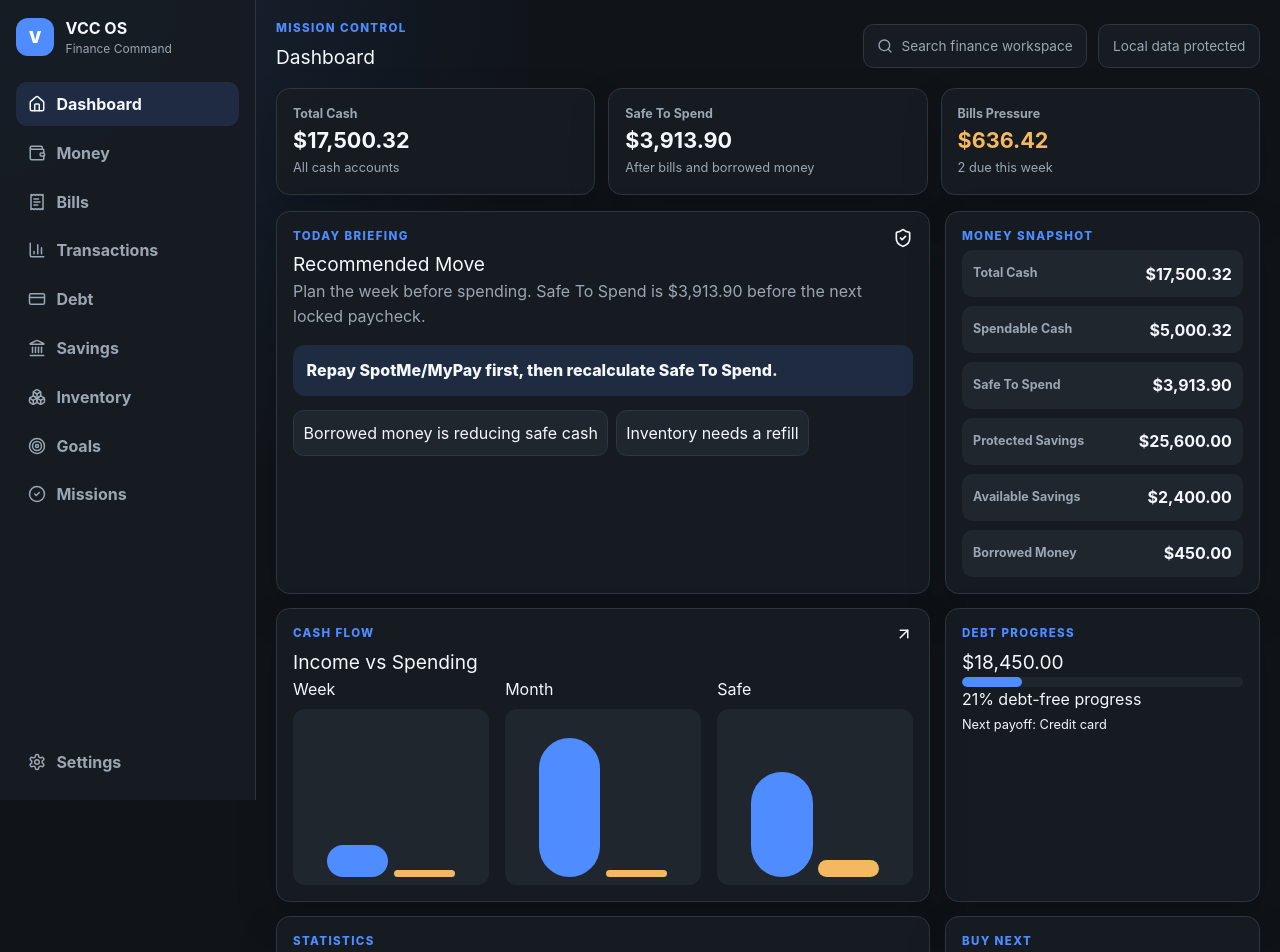
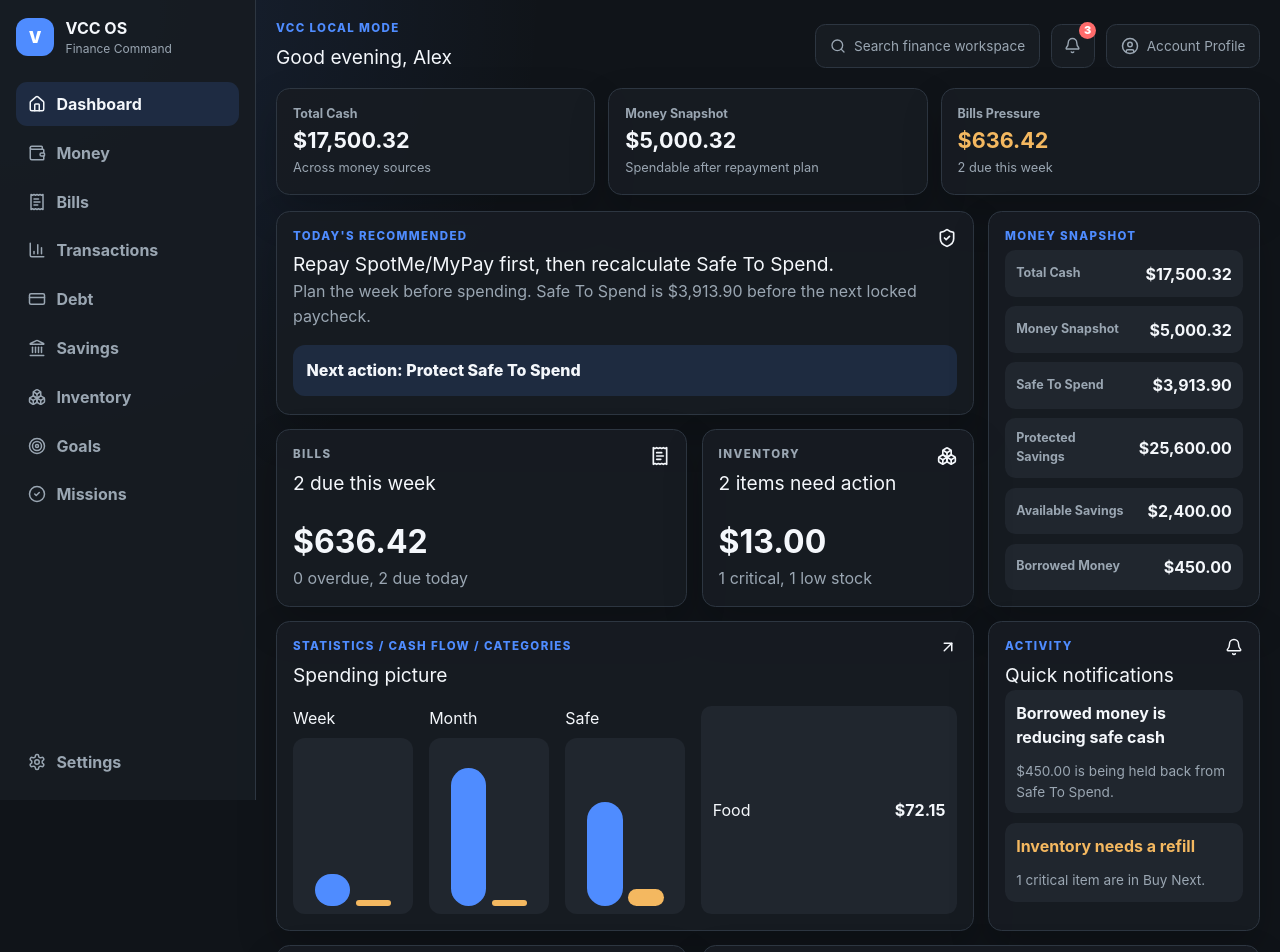
Before and after one commit to itwizzle21-CYBER/vcc-os, a React (Vite) app: page / in a window 1280 px wide. Shown: the top 952 px of the page. Built offline with nearby package versions, Linux system fonts and the light colour scheme.

Commit message:
Refine dashboard desktop mission layout

```diff
--- a/src/components/dashboard/Dashboard.tsx
+++ b/src/components/dashboard/Dashboard.tsx
@@ -1,4 +1,4 @@
-import { ArrowUpRight, ShieldCheck } from "lucide-react";
+import { ArrowUpRight, Bell, Boxes, ReceiptText, ShieldCheck } from "lucide-react";
 import { formatCurrency } from "../../lib/calculations/currency";
 import type { DecisionState, FinancialState } from "../../lib/types/app";
 
@@ -15,12 +15,12 @@ export default function Dashboard({
         <a href="/money" className="kpi-card">
           <span>Total Cash</span>
           <strong>{formatCurrency(financialState.totalCash)}</strong>
-          <small>All cash accounts</small>
+          <small>Across money sources</small>
         </a>
         <a href="/money" className="kpi-card">
-          <span>Safe To Spend</span>
-          <strong>{formatCurrency(financialState.safeToSpend)}</strong>
-          <small>After bills and borrowed money</small>
+          <span>Money Snapshot</span>
+          <strong>{formatCurrency(financialState.spendableCash)}</strong>
+          <small>Spendable after repayment plan</small>
         </a>
         <a href="/bills" className="kpi-card warning">
           <span>Bills Pressure</span>
@@ -29,31 +29,24 @@ export default function Dashboard({
         </a>
       </section>
 
-      <section className="dashboard-grid">
+      <section className="dashboard-grid refined-dashboard-grid">
         <a href="/missions" className="panel command-panel">
           <div className="panel-heading">
             <div>
-              <p className="eyebrow">Today Briefing</p>
-              <h2>Recommended Move</h2>
+              <p className="eyebrow">Today&apos;s Recommended</p>
+              <h2>{decisionState.recommendedMove}</h2>
             </div>
             <ShieldCheck size={20} />
           </div>
           <p className="briefing">{decisionState.todayBriefing}</p>
-          <div className="recommended">{decisionState.recommendedMove}</div>
-          <div className="alerts-strip">
-            {decisionState.priorityAlerts.slice(0, 3).map((alert) => (
-              <span key={alert.title} className={alert.tone}>
-                {alert.title}
-              </span>
-            ))}
-          </div>
+          <div className="recommended">Next action: {decisionState.missionStack[0]?.title || "Protect the week"}</div>
         </a>
 
         <a href="/money" className="panel balance-panel">
           <p className="eyebrow">Money Snapshot</p>
           <div className="balance-list">
             <Metric label="Total Cash" value={financialState.totalCash} />
-            <Metric label="Spendable Cash" value={financialState.spendableCash} />
+            <Metric label="Money Snapshot" value={financialState.spendableCash} />
             <Metric label="Safe To Spend" value={financialState.safeToSpend} />
             <Metric label="Protected Savings" value={financialState.protectedSavings} />
             <Metric label="Available Savings" value={financialState.availableSavings} />
@@ -61,25 +54,40 @@ export default function Dashboard({
           </div>
         </a>
 
-        <a href="/debt" className="panel progress-panel">
-          <p className="eyebrow">Debt Progress</p>
-          <h2>{formatCurrency(financialState.totalDebt)}</h2>
-          <div className="progress-track">
-            <div style={{ width: `${financialState.debtFreePercent}%` }} />
+        <a href="/bills" className="panel bills-focus-panel">
+          <div className="panel-heading">
+            <div>
+              <p className="eyebrow">Bills</p>
+              <h2>{financialState.billsDueThisWeek} due this week</h2>
             </div>
-          <p>{financialState.debtFreePercent.toFixed(0)}% debt-free progress</p>
-          <small>Next payoff: {financialState.nextPayoff}</small>
+            <ReceiptText size={20} />
+          </div>
+          <strong>{formatCurrency(financialState.billsPressure)}</strong>
+          <p>{financialState.overdueBills} overdue, {financialState.billsDueToday} due today</p>
         </a>
 
-        <a href="/transactions" className="panel chart-panel">
+        <a href="/inventory" className="panel inventory-focus-panel">
           <div className="panel-heading">
             <div>
-              <p className="eyebrow">Cash Flow</p>
-              <h2>Income vs Spending</h2>
+              <p className="eyebrow">Inventory</p>
+              <h2>{financialState.buyNextCount} items need action</h2>
+            </div>
+            <Boxes size={20} />
+          </div>
+          <strong>{formatCurrency(financialState.estimatedRefillCost)}</strong>
+          <p>{financialState.criticalItems} critical, {financialState.lowStock} low stock</p>
+        </a>
+
+        <a href="/transactions" className="panel analytics-panel">
+          <div className="panel-heading">
+            <div>
+              <p className="eyebrow">Statistics / Cash Flow / Categories</p>
+              <h2>Spending picture</h2>
             </div>
             <ArrowUpRight size={18} />
           </div>
-          <div className="bars">
+          <div className="analytics-split">
+            <div className="bars compact-bars">
               {financialState.cashFlow.map((bar) => (
                 <div key={bar.label}>
                   <span>{bar.label}</span>
@@ -90,27 +98,43 @@ export default function Dashboard({
                 </div>
               ))}
             </div>
-        </a>
-
-        <a href="/transactions" className="panel stats-panel">
-          <p className="eyebrow">Statistics</p>
-          <Metric label="Weekly Spending" value={financialState.weeklySpending} />
-          <Metric label="Monthly Spending" value={financialState.monthlySpending} />
-          <Metric label="Weekly Income" value={financialState.weeklyIncome} />
-          <Metric label="Monthly Income" value={financialState.monthlyIncome} />
-        </a>
-
-        <a href="/inventory" className="panel transactions-panel">
-          <p className="eyebrow">Buy Next</p>
-          <h2>{financialState.buyNextCount} items need action</h2>
-          <div className="mini-list">
-            {financialState.buyNextRows.slice(0, 5).map((row) => (
-              <div key={row.id}>
-                <span>{row.cells.item}</span>
-                <strong>{row.cells.cost || "$0.00"}</strong>
+            <div className="category-list">
+              {(financialState.categorySummary.length ? financialState.categorySummary : [{ label: "No category spend", amount: 0 }]).map((category) => (
+                <div key={category.label}>
+                  <span>{category.label}</span>
+                  <strong>{formatCurrency(category.amount)}</strong>
                 </div>
               ))}
             </div>
+          </div>
+        </a>
+
+        <section className="panel activity-panel">
+          <div className="panel-heading">
+            <div>
+              <p className="eyebrow">Activity</p>
+              <h2>Quick notifications</h2>
+            </div>
+            <Bell size={18} />
+          </div>
+          <div className="notification-list">
+            {decisionState.priorityAlerts.slice(0, 3).map((alert) => (
+              <a key={alert.title} href="/missions" className={alert.tone}>
+                <strong>{alert.title}</strong>
+                <span>{alert.detail}</span>
+              </a>
+            ))}
+          </div>
+        </section>
+
+        <a href="/debt" className="panel progress-panel">
+          <p className="eyebrow">Debt Progress</p>
+          <h2>{formatCurrency(financialState.totalDebt)}</h2>
+          <div className="progress-track">
+            <div style={{ width: `${financialState.debtFreePercent}%` }} />
+          </div>
+          <p>{financialState.debtFreePercent.toFixed(0)}% debt-free progress</p>
+          <small>Next payoff: {financialState.nextPayoff}</small>
         </a>
 
         <section className="panel objective-panel">
--- a/src/components/layout/AppShell.tsx
+++ b/src/components/layout/AppShell.tsx
@@ -1,5 +1,6 @@
 import {
   BarChart3,
+  Bell,
   Boxes,
   CheckCircle2,
   CreditCard,
@@ -9,6 +10,7 @@ import {
   Search,
   Settings,
   Target,
+  UserCircle,
   Wallet,
 } from "lucide-react";
 import type { ReactNode } from "react";
@@ -63,7 +65,7 @@ export default function AppShell({
       <main className="workspace">
         <header className="topbar">
           <div>
-            <p className="eyebrow">Mission Control</p>
+            <p className="eyebrow">{currentPath === "/" ? "VCC Local Mode" : "Mission Control"}</p>
             <h1>{titleForPath(currentPath)}</h1>
           </div>
           <div className="top-actions">
@@ -71,7 +73,14 @@ export default function AppShell({
               <Search size={16} />
               <span>Search finance workspace</span>
             </div>
-            <div className="status-pill">Local data protected</div>
+            <button className="icon-pill" aria-label="Notifications">
+              <Bell size={17} />
+              <span>3</span>
+            </button>
+            <a className="profile-pill" href="/settings">
+              <UserCircle size={18} />
+              <span>Account Profile</span>
+            </a>
           </div>
         </header>
         {children}
@@ -100,5 +109,5 @@ function normalize(path: string) {
 function titleForPath(path: string) {
   const normalized = normalize(path);
   const label = nav.find((item) => item.path === normalized)?.label || "Dashboard";
-  return label === "Dashboard" ? "Dashboard" : label;
+  return label === "Dashboard" ? "Good evening, Alex" : label;
 }
--- a/src/lib/engine/financialEngine.ts
+++ b/src/lib/engine/financialEngine.ts
@@ -47,6 +47,16 @@ export function computeFinancialState(data: AppData): FinancialState {
   const monthlySpending = expenseRows.filter((row) => isWithinDays(row.cells.date, today, 31)).reduce((sum, row) => sum + Math.abs(toNumber(row.cells.amount)), 0);
   const largest = [...expenseRows].sort((a, b) => Math.abs(toNumber(b.cells.amount)) - Math.abs(toNumber(a.cells.amount)))[0];
   const last = [...transactions].sort((a, b) => (b.cells.date || "").localeCompare(a.cells.date || ""))[0];
+  const categorySummary = Object.entries(
+    expenseRows.reduce<Record<string, number>>((acc, row) => {
+      const category = row.cells.category || "Other";
+      acc[category] = (acc[category] || 0) + Math.abs(toNumber(row.cells.amount));
+      return acc;
+    }, {})
+  )
+    .map(([label, amount]) => ({ label, amount }))
+    .sort((a, b) => b.amount - a.amount)
+    .slice(0, 5);
 
   const totalDebt = debt.reduce((sum, row) => sum + toNumber(row.cells.balance), 0);
   const minimumPayments = debt.reduce((sum, row) => sum + toNumber(row.cells.minimum), 0);
@@ -110,6 +120,7 @@ export function computeFinancialState(data: AppData): FinancialState {
       { label: "Month", income: monthlyIncome, spending: monthlySpending },
       { label: "Safe", income: safeToSpend, spending: billsPressure },
     ],
+    categorySummary,
   };
 }
 
--- a/src/lib/types/app.ts
+++ b/src/lib/types/app.ts
@@ -101,6 +101,7 @@ export interface FinancialState {
   estimatedRefillCost: number;
   buyNextRows: SpreadsheetRow[];
   cashFlow: Array<{ label: string; income: number; spending: number }>;
+  categorySummary: Array<{ label: string; amount: number }>;
 }
 
 export interface DecisionState {
--- a/styles.css
+++ b/styles.css
@@ -146,7 +146,9 @@ textarea {
 }
 
 .search-pill,
-.status-pill {
+.status-pill,
+.profile-pill,
+.icon-pill {
   display: inline-flex;
   min-height: 44px;
   align-items: center;
@@ -157,6 +159,28 @@ textarea {
   color: var(--muted);
   padding: 0 0.85rem;
   font-size: 0.85rem;
+}
+
+.icon-pill {
+  position: relative;
+  justify-content: center;
+  width: 44px;
+  padding: 0;
+}
+
+.icon-pill span {
+  position: absolute;
+  right: -0.15rem;
+  top: -0.2rem;
+  display: grid;
+  min-width: 1.1rem;
+  height: 1.1rem;
+  place-items: center;
+  border-radius: 999px;
+  background: var(--bad);
+  color: white;
+  font-size: 0.68rem;
+  font-weight: 900;
 }
 
 .mobile-nav {
@@ -300,7 +324,9 @@ textarea {
 .stats-panel,
 .mini-list,
 .objective-list,
-.history-list {
+.history-list,
+.category-list,
+.notification-list {
   display: grid;
   gap: 0.6rem;
 }
@@ -308,7 +334,9 @@ textarea {
 .metric-line,
 .mini-list div,
 .objective-list a,
-.history-list button {
+.history-list button,
+.category-list div,
+.notification-list a {
   display: flex;
   min-width: 0;
   align-items: center;
@@ -320,8 +348,70 @@ textarea {
 }
 
 .metric-line strong,
-.mini-list strong {
+.mini-list strong,
+.category-list strong {
   white-space: nowrap;
+}
+
+.bills-focus-panel,
+.inventory-focus-panel {
+  display: grid;
+  align-content: space-between;
+  min-height: 11rem;
+}
+
+.bills-focus-panel > strong,
+.inventory-focus-panel > strong {
+  display: block;
+  margin-top: 1.2rem;
+  font-size: 2rem;
+  line-height: 1;
+}
+
+.bills-focus-panel p,
+.inventory-focus-panel p {
+  color: var(--muted);
+}
+
+.analytics-panel {
+  display: grid;
+  gap: 1rem;
+}
+
+.analytics-split {
+  display: grid;
+  gap: 1rem;
+}
+
+.compact-bars {
+  min-height: 10rem;
+}
+
+.compact-bars div div {
+  height: 8rem;
+}
+
+.category-list div,
+.notification-list a {
+  align-items: flex-start;
+}
+
+.category-list div {
+  align-items: center;
+}
+
+.notification-list a {
+  display: grid;
+  justify-content: stretch;
+}
+
+.notification-list span {
+  color: var(--muted);
+  font-size: 0.85rem;
+}
+
+.activity-panel {
+  min-height: 11rem;
 }
 
 .progress-track {
@@ -665,13 +755,31 @@ td input[readonly] {
       "objectives objectives";
   }
 
+  .refined-dashboard-grid {
+    grid-template-columns: minmax(0, 1.2fr) minmax(17rem, 0.72fr) minmax(17rem, 0.72fr);
+    grid-template-areas:
+      "command command balance"
+      "bills inventory balance"
+      "analytics analytics activity"
+      "progress objectives objectives";
+  }
+
   .command-panel { grid-area: command; }
   .balance-panel { grid-area: balance; }
+  .bills-focus-panel { grid-area: bills; }
+  .inventory-focus-panel { grid-area: inventory; }
   .progress-panel { grid-area: progress; }
   .chart-panel { grid-area: chart; }
+  .analytics-panel { grid-area: analytics; }
+  .activity-panel { grid-area: activity; }
   .stats-panel { grid-area: stats; }
   .transactions-panel { grid-area: transactions; }
   .objective-panel { grid-area: objectives; }
+
+  .analytics-split {
+    grid-template-columns: minmax(0, 1fr) minmax(14rem, 0.65fr);
+    align-items: stretch;
+  }
 
   .planner-panel {
     grid-template-columns: minmax(0, 1.5fr) minmax(18rem, 0.7fr);
```
Lines whose indentation alone changed are shown as unchanged.
